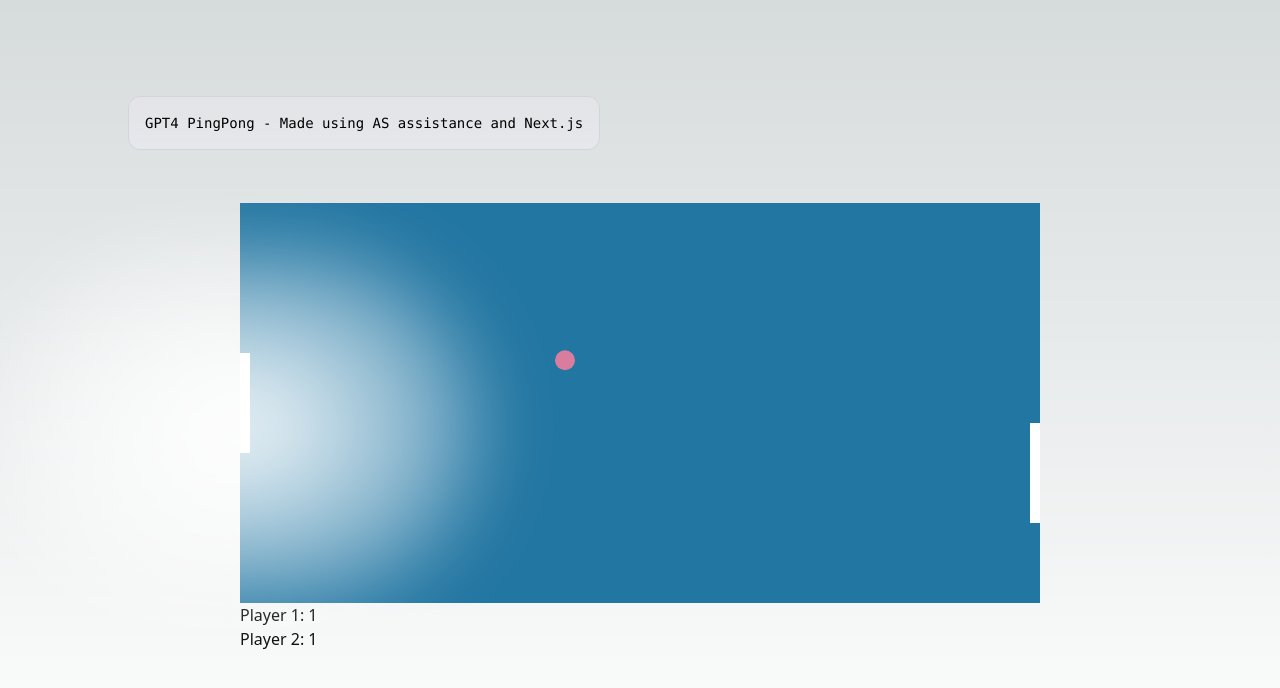
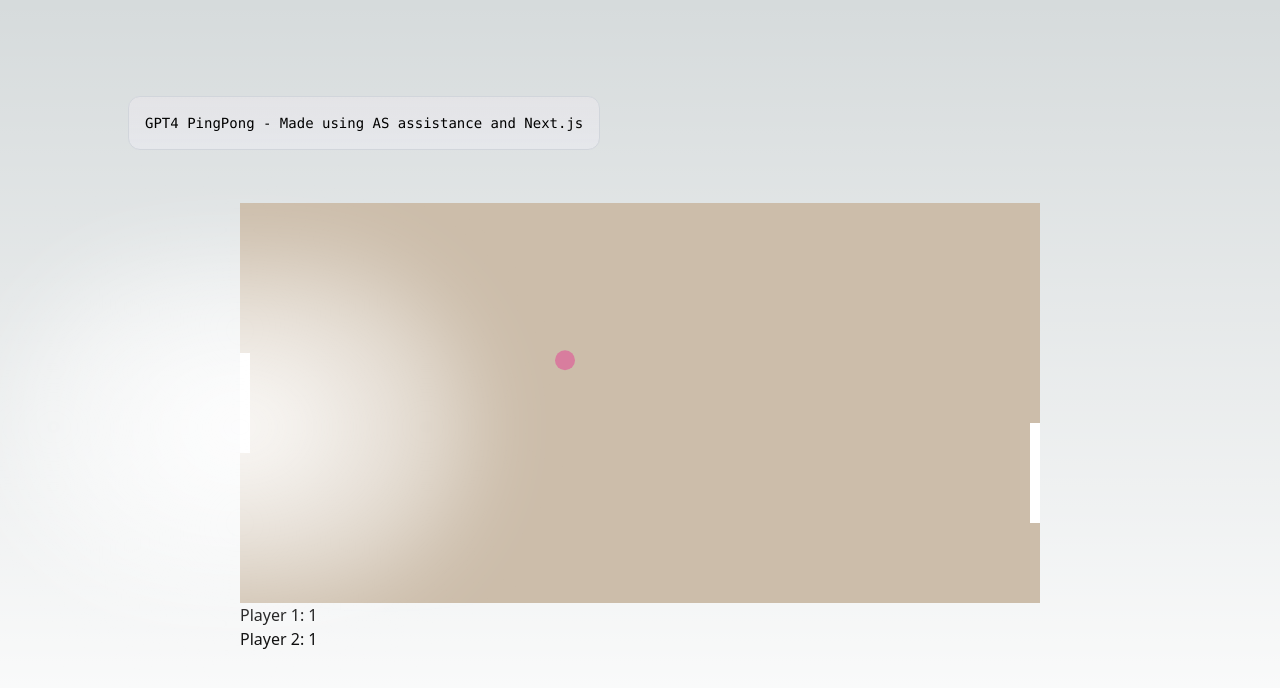
Before and after one commit to tasull/next-pong, a Next.js app: page / in a window 1280 px wide. Shown: the top 688 px of the page. Built offline with nearby package versions, Linux system fonts and the light colour scheme.

Commit message:
Update board color

```diff
--- a/pages/components/Pong.tsx
+++ b/pages/components/Pong.tsx
@@ -69,7 +69,7 @@ const Pong: React.FC = () => {
             const draw = () => {
                 // Clear canvas
                 ctx.clearRect(0, 0, canvas.width, canvas.height);
-                ctx.fillStyle = "#2276a2";
+                ctx.fillStyle = "#ccbdaa";
                 ctx.fillRect(0, 0, canvas.width, canvas.height);
 
                 // Draw particles
```
